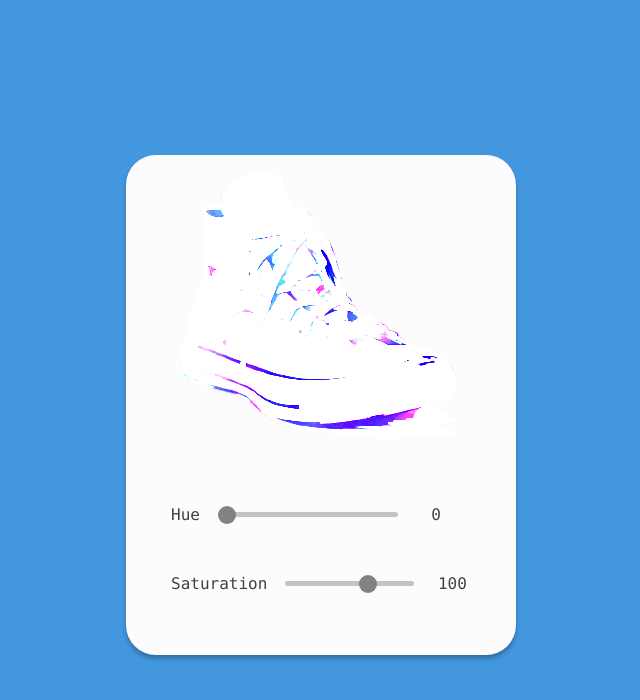
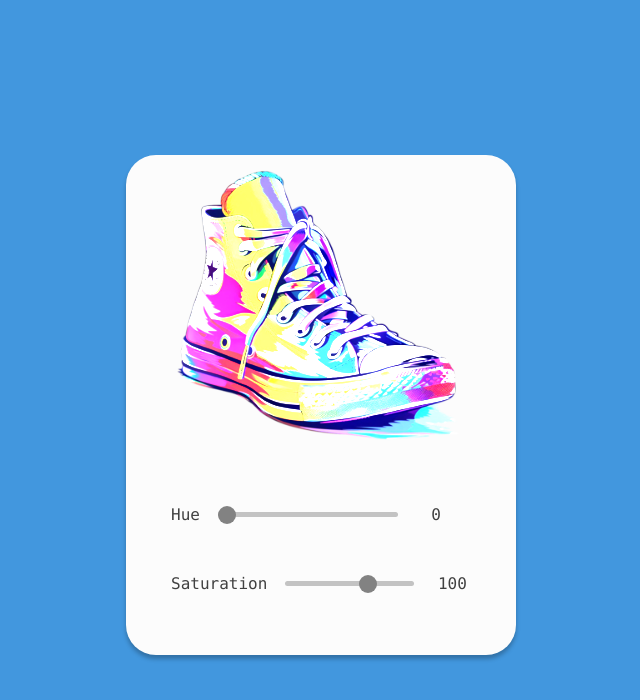
Before and after one commit to Tediora/slider-app, a React (Create React App) app: page / in a window 1280 px wide. Shown: the top 700 px of the page, without its empty margins (319-959 px from the left). Built offline with nearby package versions, Linux system fonts and the light colour scheme.

Commit message:
brightness

```diff
--- a/src/SliderExample.js
+++ b/src/SliderExample.js
@@ -33,7 +33,7 @@ const SliderExample = () => {
             width: '100%',
             height: '100%',
             objectFit: 'cover',
-            filter: `saturate(${saturation}%) hue-rotate(${hue}deg) brightness(20)`,
+            filter: `saturate(${saturation}%) hue-rotate(${hue}deg) brightness(2)`,
             transition: 'filter 0.3s ease'
           }}
         />
```
